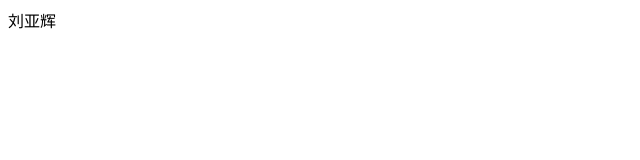
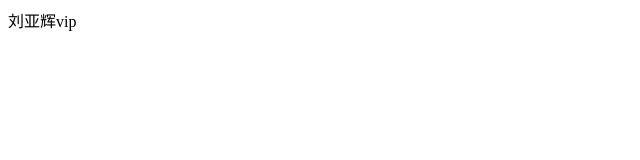
Before and after one commit to liuyahui89358/liuyahui89358.github.io, a plain HTML site: page index.html in a window 1280 px wide. Shown: the full height of the page, 0-640 px from the left. Drawn offline with Linux system fonts and the light colour scheme.

Commit message:
Update index.html

```diff
--- a/index.html
+++ b/index.html
@@ -16,6 +16,6 @@
 <link href="" rel="stylesheet" />
 </head>
 <body>
-    刘亚辉
+    刘亚辉vip
 </body>
 </html>
```
